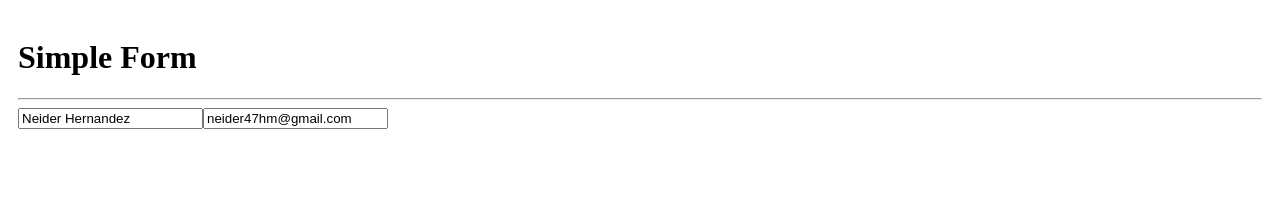
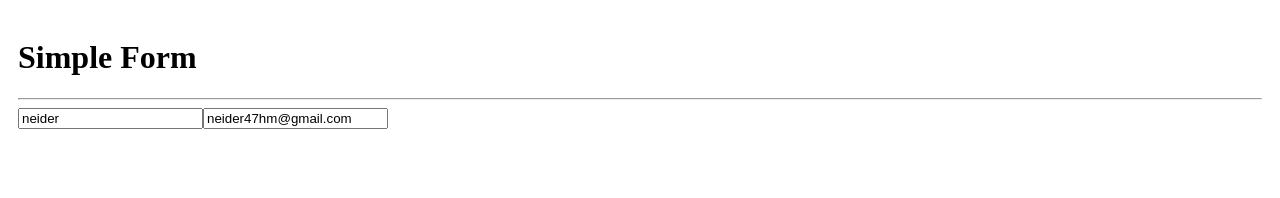
Before and after one commit to Aghent47/hooksApp, a React app: page / in a window 1280 px wide. Shown: the top 198 px of the page. Built offline with nearby package versions, Linux system fonts and the light colour scheme; the HTML template or start-up script is replaced by a standard one.

Commit message:
useEffect unmount - Cleanup

```diff
--- /dev/null
+++ b/src/02-useEffect/Message.jsx
@@ -0,0 +1,20 @@
+import { useEffect } from "react"
+
+export const Message = () => {
+
+    useEffect(() => {
+      console.log('Message Mounted')
+
+      return () => {
+        console.log('Message Unmounted')
+      }
+    }, [])
+
+
+  return (
+    <>
+        <h3>Usuario ya existe</h3>
+
+    </>
+  )
+}
--- a/src/02-useEffect/SimpleForm.jsx
+++ b/src/02-useEffect/SimpleForm.jsx
@@ -1,9 +1,10 @@
 import { useEffect, useState } from "react";
+import { Message } from "./Message";
 
 export const SimpleForm = () => {
 
     const [formState, setFormState] = useState({
-        username: 'Neider Hernandez',
+        username: 'neider',
         email: 'neider47hm@gmail.com',
     });
 
@@ -19,15 +20,15 @@
 
 
     useEffect(() => {
-      console.log('UsEffecto called!')
+      /* console.log('UsEffecto called!') */
     }, [])
 
     useEffect(() => {
-        console.log('FormState Cambio')
+        /* console.log('FormState Cambio') */
       }, [formState]);
 
     useEffect(() => {
-      console.log('Email Cambio')
+      /* console.log('Email Cambio') */
     }, [email]);
 
   return (
@@ -43,6 +44,10 @@
         onChange = { onInputChange }
         />
 
+        {
+            (username === 'neider2') && <Message />
+        }
+
         <input type="email"
         className = "form-control mt-2"
         placeholder = "neiderkk@gmail.com"
@@ -50,6 +55,11 @@
         value = { email }
         onChange={ onInputChange }
         />
+
+
+
     </>
+
+
   )
 }
```
